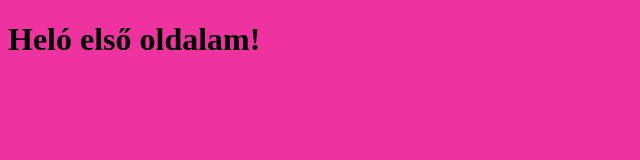
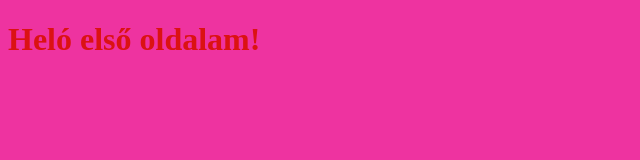
Before and after one commit to Rebelijani/elsoweb, a plain HTML site: page index.html in a window 1280 px wide. Shown: the whole page, without its empty margins (0-640 px from the left). Drawn offline with Linux system fonts and the light colour scheme.

Commit message:
Update style.css

```diff
--- a/style.css
+++ b/style.css
@@ -1,3 +1,4 @@
 body{
+    color: rgb(219, 18, 18);
     background-color: rgb(238, 51, 160);
 }
```
